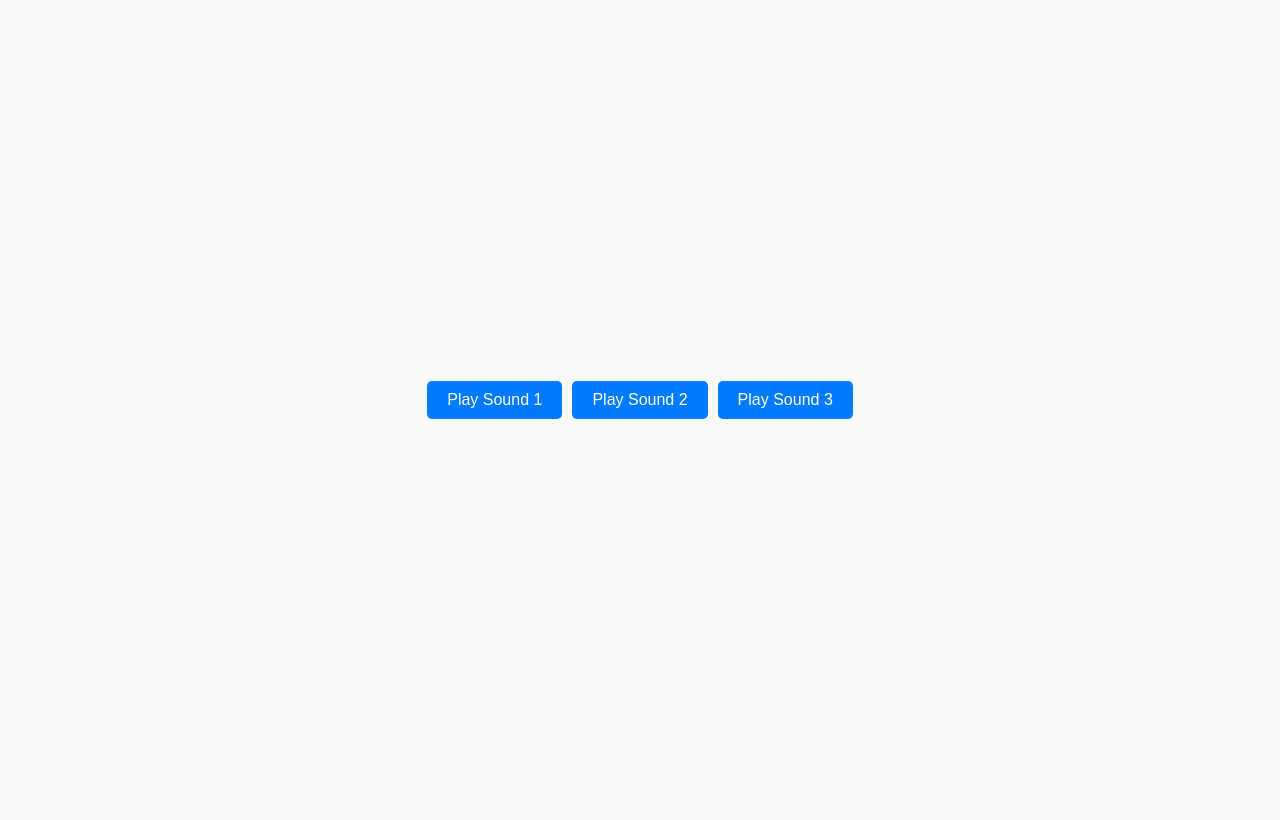
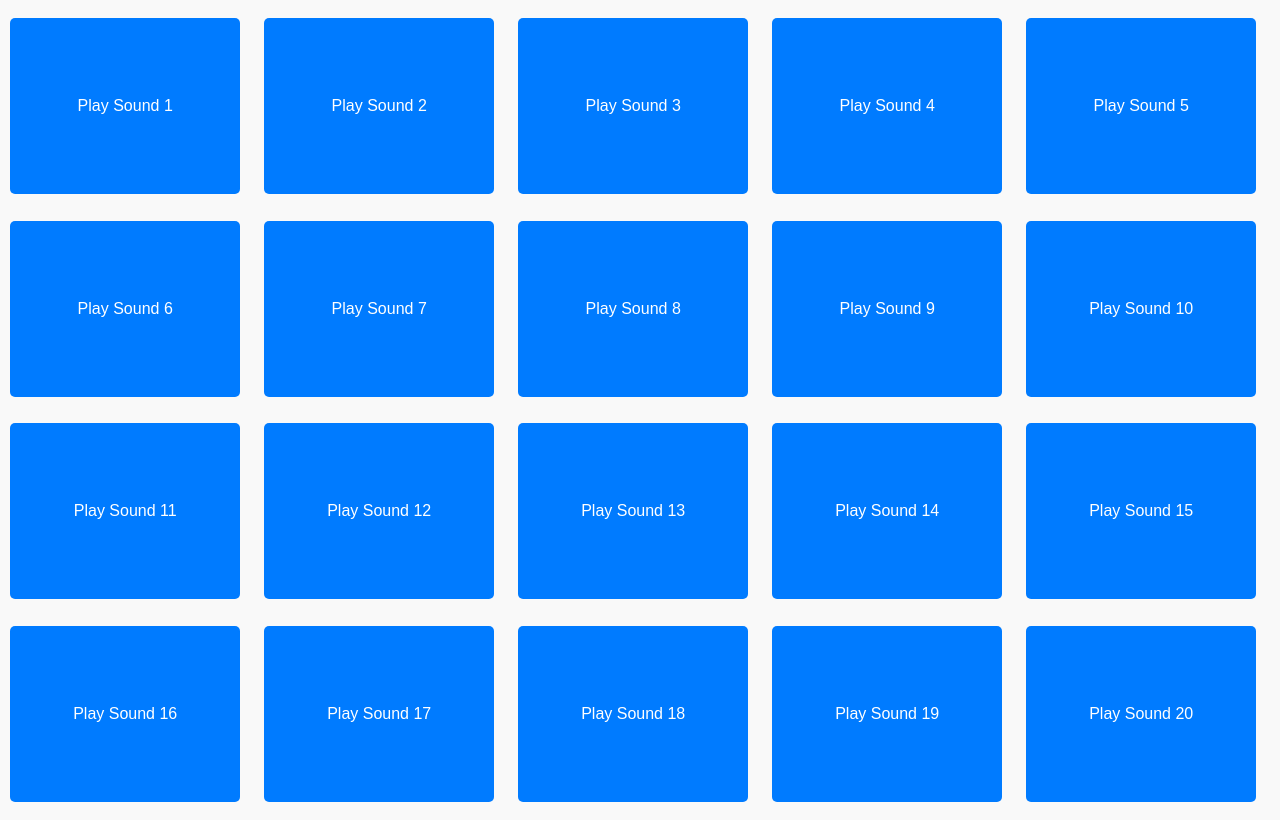
Before and after one commit to lowewalker/sound-effects, a plain HTML site: page index.html in a window 1280 px wide. Drawn offline with Linux system fonts and the light colour scheme.

Commit message:
Update index.html

```diff
--- a/index.html
+++ b/index.html
@@ -7,27 +7,30 @@
     <style>
         body {
             font-family: Arial, sans-serif;
-            display: flex;
-            flex-wrap: wrap;
+            display: grid;
+            grid-template-columns: repeat(5, 1fr);
             gap: 10px;
             justify-content: center;
             align-items: center;
             min-height: 100vh;
             margin: 0;
             background-color: #f9f9f9;
+            padding: 10px;
         }
         button {
-            padding: 10px 20px;
+            width: 18vw;
+            height: 22vh;
             font-size: 16px;
             border: none;
             border-radius: 5px;
             cursor: pointer;
             background-color: #007BFF;
             color: white;
-            transition: background-color 0.3s;
+            transition: background-color 0.3s, transform 0.2s;
         }
         button:hover {
             background-color: #0056b3;
+            transform: scale(1.05);
         }
     </style>
 </head>
@@ -35,6 +38,23 @@
     <button onclick="playSound('sound1.mp3')">Play Sound 1</button>
     <button onclick="playSound('sound2.mp3')">Play Sound 2</button>
     <button onclick="playSound('sound3.mp3')">Play Sound 3</button>
+    <button onclick="playSound('sound4.mp3')">Play Sound 4</button>
+    <button onclick="playSound('sound5.mp3')">Play Sound 5</button>
+    <button onclick="playSound('sound6.mp3')">Play Sound 6</button>
+    <button onclick="playSound('sound7.mp3')">Play Sound 7</button>
+    <button onclick="playSound('sound8.mp3')">Play Sound 8</button>
+    <button onclick="playSound('sound9.mp3')">Play Sound 9</button>
+    <button onclick="playSound('sound10.mp3')">Play Sound 10</button>
+    <button onclick="playSound('sound11.mp3')">Play Sound 11</button>
+    <button onclick="playSound('sound12.mp3')">Play Sound 12</button>
+    <button onclick="playSound('sound13.mp3')">Play Sound 13</button>
+    <button onclick="playSound('sound14.mp3')">Play Sound 14</button>
+    <button onclick="playSound('sound15.mp3')">Play Sound 15</button>
+    <button onclick="playSound('sound16.mp3')">Play Sound 16</button>
+    <button onclick="playSound('sound17.mp3')">Play Sound 17</button>
+    <button onclick="playSound('sound18.mp3')">Play Sound 18</button>
+    <button onclick="playSound('sound19.mp3')">Play Sound 19</button>
+    <button onclick="playSound('sound20.mp3')">Play Sound 20</button>
 
     <script>
         function playSound(filename) {
```
